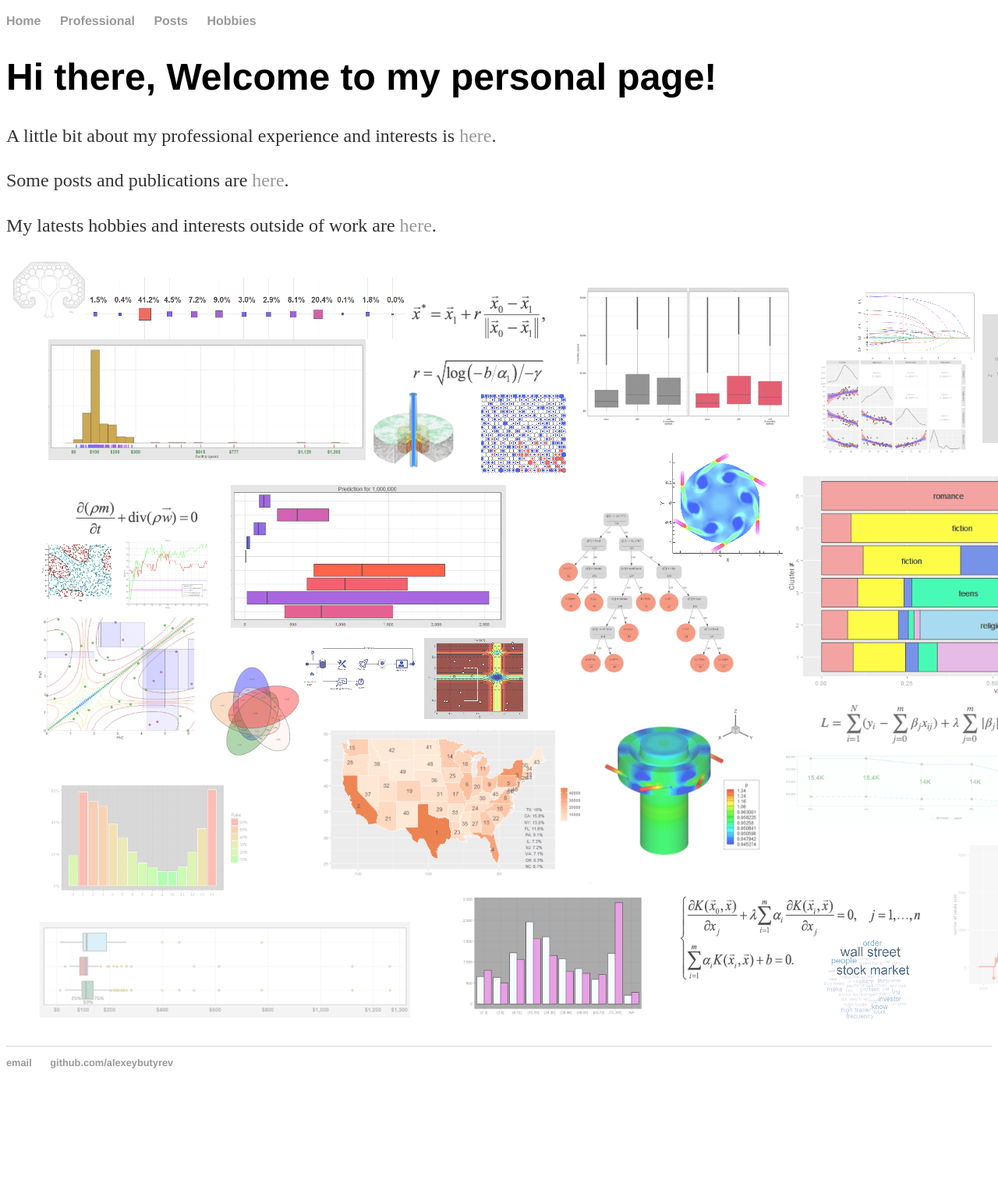
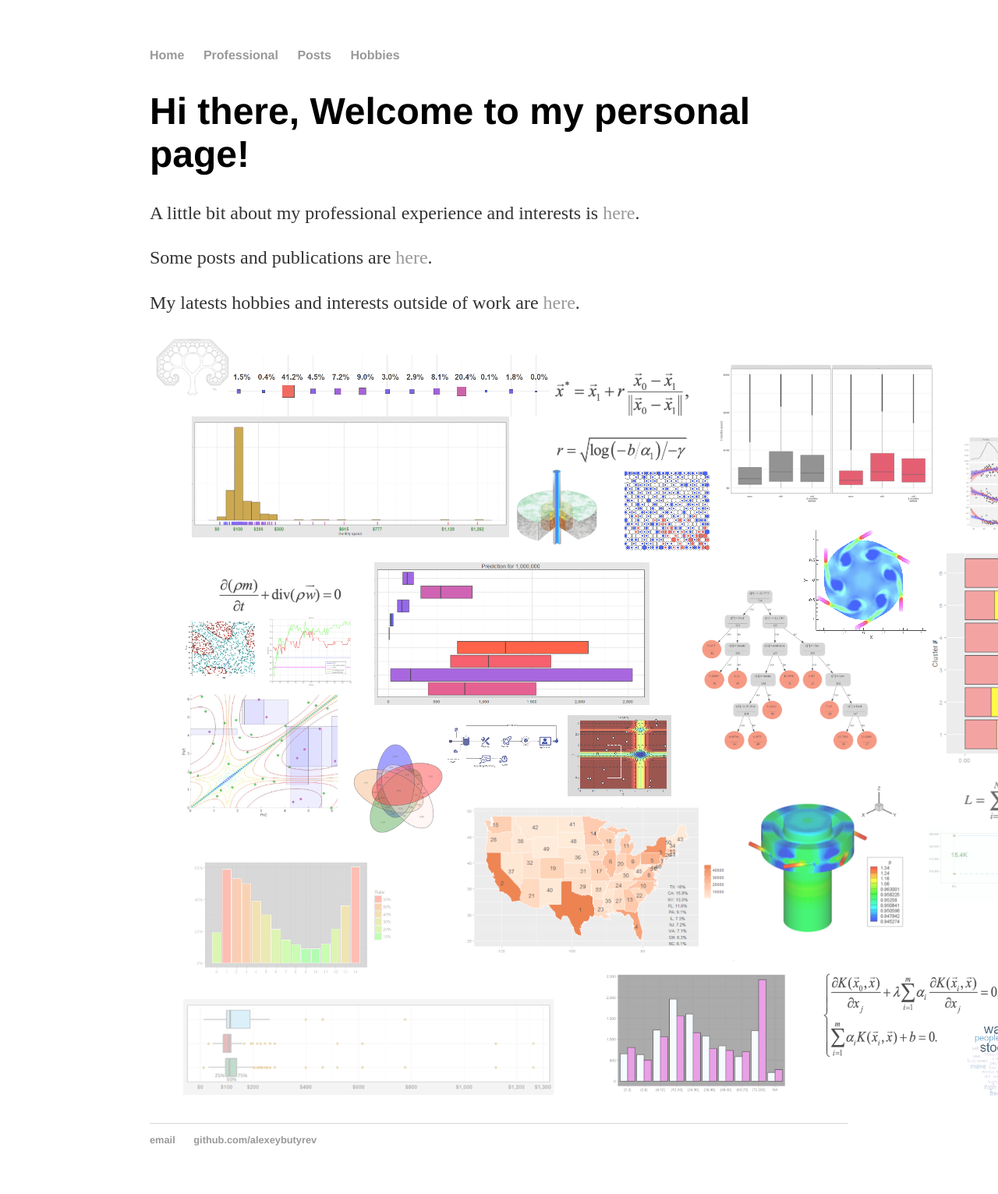
Before and after one commit to alexeybutyrev/alexeybutyrev.github.io, a Jekyll site: the page built from index.html, in a window 1280 px wide. Shown: the whole page at 78% size. Built offline with Jekyll 4.4.1, drawn with Linux system fonts in a browser that asks for light colours; before the commit the page ends 1385 px from its top, so only the background shows below that.

Commit message:
add margins

```diff
--- a/css/main.css
+++ b/css/main.css
@@ -6,6 +6,8 @@ body{
     color: #FFFFFF;
 }
 */
+
+body { margin: 60px auto; width: 70%; }
 
 a { text-decoration: none; color: #999; }
 a:hover { text-decoration: underline; }
```
